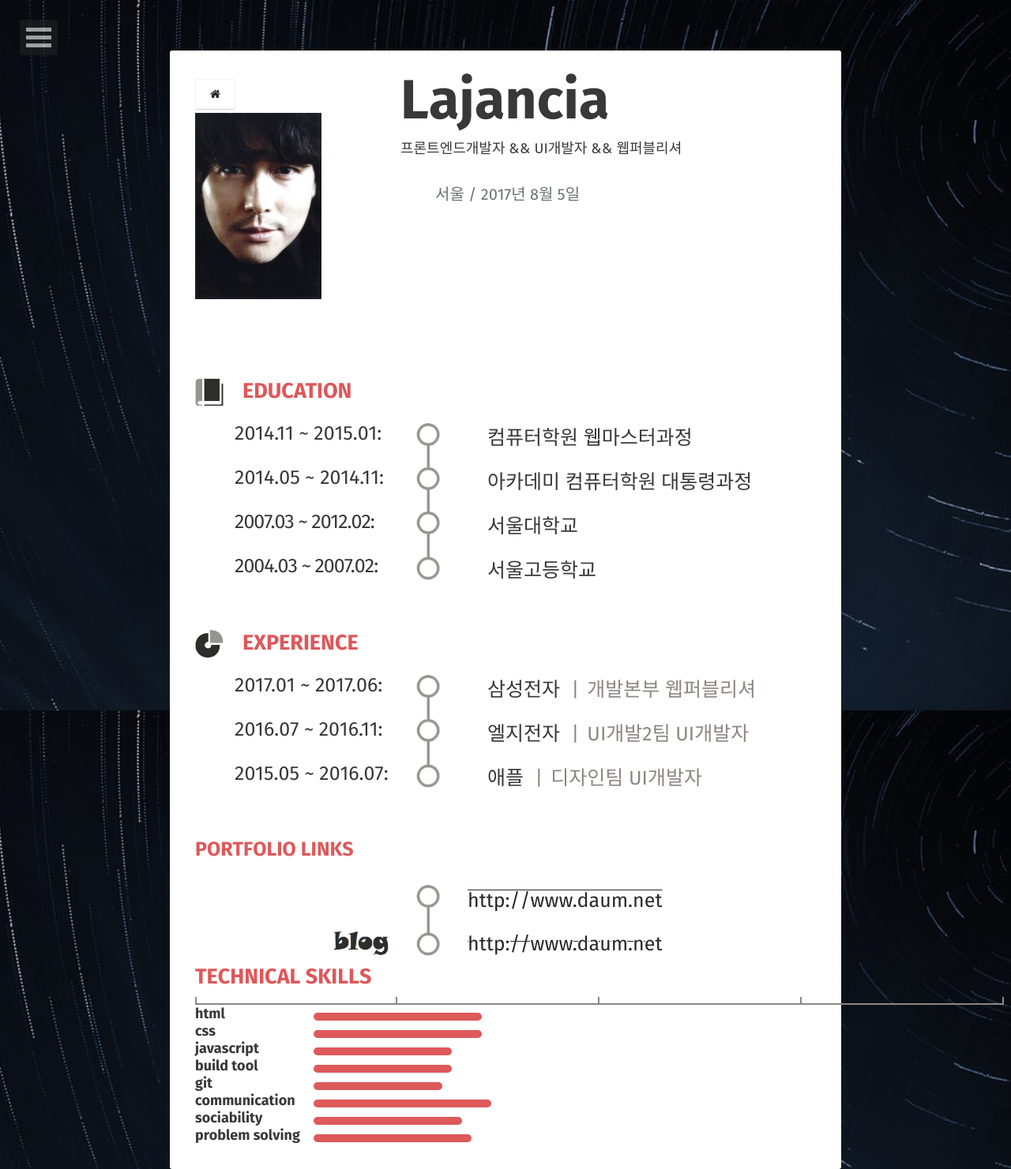
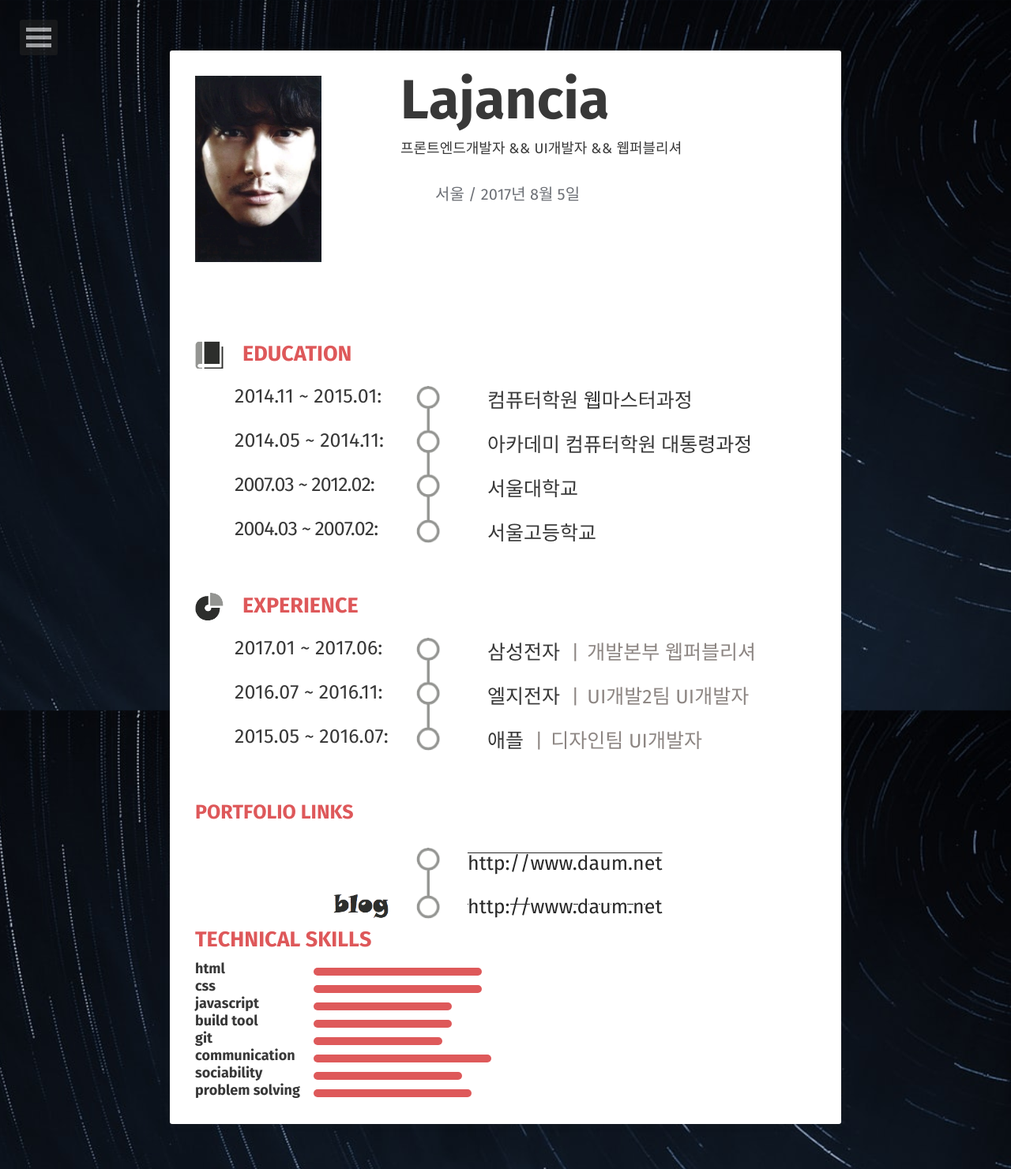
Before and after one commit to Lajancia/Lajancia.github.io, a Jekyll site: the page built from about/index.html, in a window 1280 px wide. Shown: the whole page at 79% size. Built offline with Jekyll 4.4.1, drawn with Linux system fonts in a browser that asks for light colours; some web fonts are replaced; comment, search, counter and statistics services are not loaded.

Commit message:
이력서 수정

```diff
--- a/about/index.html
+++ b/about/index.html
@@ -30,11 +30,7 @@
                         <div class="box_info">
                             <div class="my_photo">
                                 <span >
-                                    <div style="margin-left:auto; margin-right:auto; display:block;" >
-                                    <a class="btn zoombtn" href="{{site.url}}">
-                                        <i class="fa fa-home"></i>
-                                    </a>
-                                    </div>
+
                                     <img src="img/11.jpg" style="width:160px;" alt="정우성">
 
                                 </span>
@@ -101,12 +97,7 @@
                     <div class="area_technical">
                         <h2><span class="txt_s">TECHNICAL SKILLS</span></h2>
                         <div class="box_technical">
-                            <div class="list_standard">
-                                <div>중하</div>
-                                <div>중</div>
-                                <div>중상</div>
-                                <div>상</div>
-                            </div>
+
                             <div class="inner_technical">
                                 <ul>
                                     <li><strong class="tit_technical">html</strong>
```
